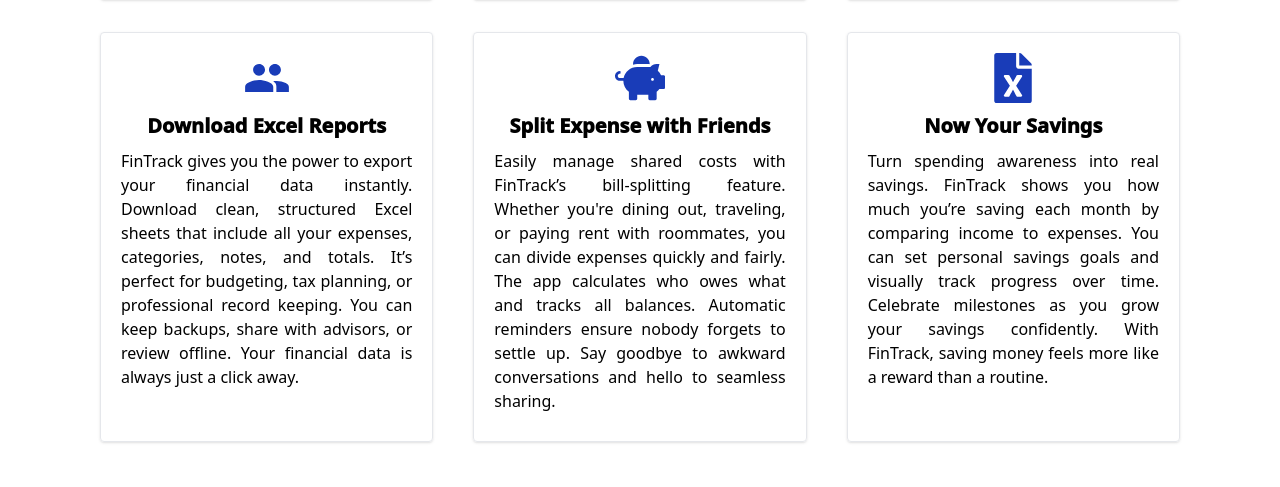
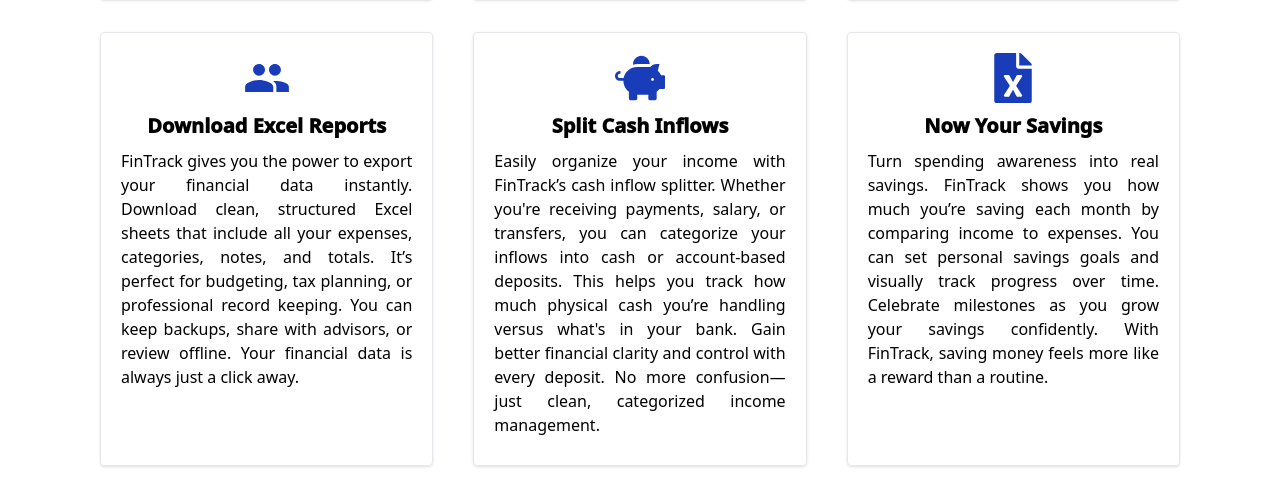
Before and after one commit to Hanan-Nawaz/FinTrack, a React (Vite) app in the folder frontend/: page / in a window 1280 px wide. Shown: the part 1683-2170 px from the top of the page. Built offline with nearby package versions, Linux system fonts and the light colour scheme.

Commit message:
frontend build

```diff
--- a/frontend/src/components/features.jsx
+++ b/frontend/src/components/features.jsx
@@ -34,8 +34,8 @@
                 </div>
                 <div className="flex-1 flex flex-col md:mx-5 mb-4 border-1 border-gray-200 p-5 rounded shadow">
                     <span className='flex text-blue-800 text-[50px] justify-center mb-2'>{<FaPiggyBank />}</span>
-                    <h1 className='text-center font-[1000] text-[20px]  mb-2'>Split Expense with Friends</h1>
-                    <p className='text-justify mb-2'>Easily manage shared costs with FinTrack’s bill-splitting feature. Whether you're dining out, traveling, or paying rent with roommates, you can divide expenses quickly and fairly. The app calculates who owes what and tracks all balances. Automatic reminders ensure nobody forgets to settle up. Say goodbye to awkward conversations and hello to seamless sharing.</p>
+                    <h1 className='text-center font-[1000] text-[20px]  mb-2'>Split Cash Inflows</h1>
+                    <p className='text-justify mb-2'>Easily organize your income with FinTrack’s cash inflow splitter. Whether you're receiving payments, salary, or transfers, you can categorize your inflows into cash or account-based deposits. This helps you track how much physical cash you’re handling versus what's in your bank. Gain better financial clarity and control with every deposit. No more confusion—just clean, categorized income management.</p>
                 </div>
                 <div className="flex-1 flex flex-col md:mx-5 mb-4 border-1 border-gray-200 p-5 rounded shadow">
                     <span className='flex text-blue-800 text-[50px] justify-center mb-2'>{<FaFileExcel />}</span>
```
